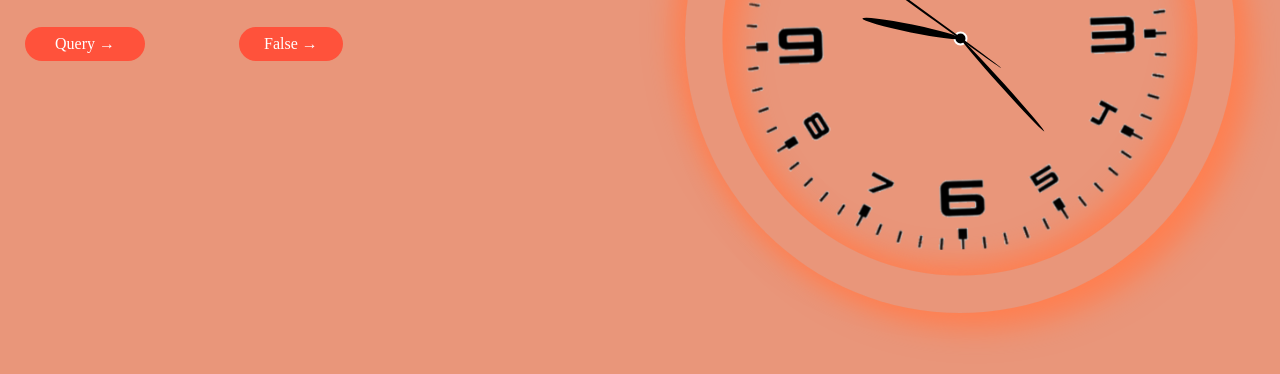
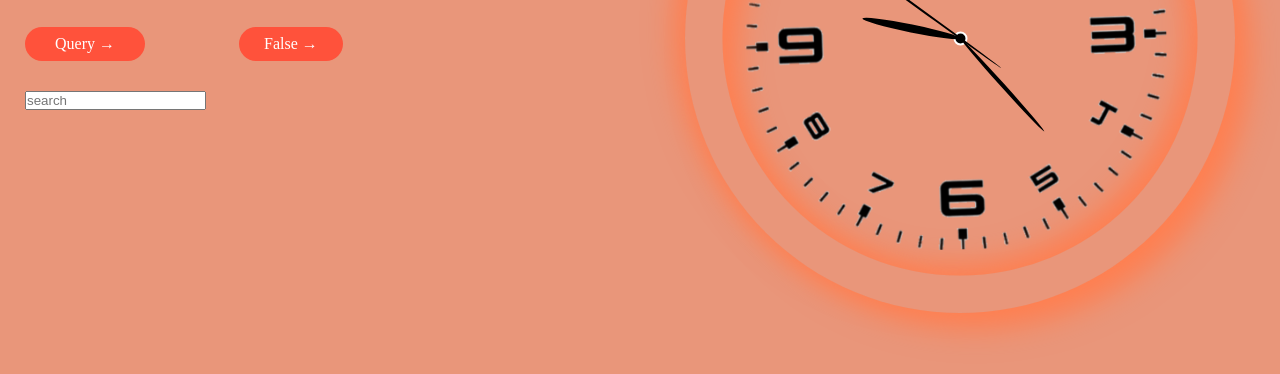
Before and after one commit to Patrarupesh9157/Adhyan1, a plain HTML site: page clock.html in a window 1280 px wide. Shown: the part 426-800 px from the top of the page. Drawn offline with Linux system fonts and the light colour scheme.

Commit message:
clock
new recorde is update

```diff
--- a/clock.html
+++ b/clock.html
@@ -38,6 +38,13 @@
 			</div>
 			<div class="col-2"></div>
 		</div>
+		<div class="search">
+			<div class="icon"></div>
+			<div class="input">
+				<input type="text" placeholder="search" id="ser">
+			</div>
+			<div class="clear" onclick="document.getElementById('ser').value=''"></div>
+		</div>
 	</div>
 	<script type="text/javascript" src="alljs.js"></script>
 </body>
```
